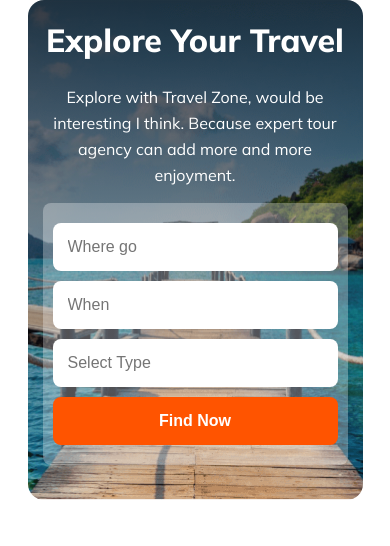
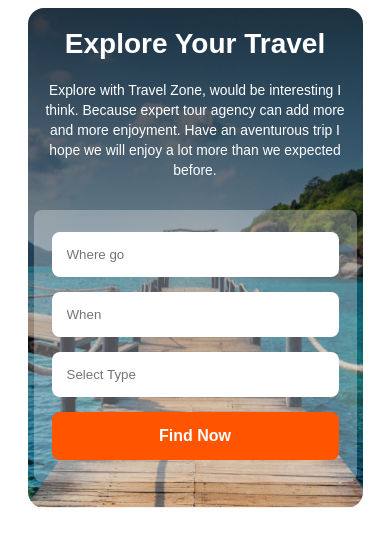
Before and after one commit to tanvir244/B9A2-Tourist-Zone, a plain HTML site: page index.html in a window 390 px wide. Drawn offline with Linux system fonts and the light colour scheme.

Commit message:
banner section completed with responsive

```diff
--- a/index.html
+++ b/index.html
@@ -33,7 +33,7 @@
                 <div class="banner-container">
                     <h1>Explore Your Travel</h1>
                     <p>
-                        Explore with Travel Zone, would be interesting I think. Because expert tour agency can add more and more enjoyment.
+                        Explore with Travel Zone, would be interesting I think. Because expert tour agency can add more and more enjoyment. Have an aventurous trip I hope we will enjoy a lot more than we expected before.
                     </p>
                     <div class="find-now">
                         <input type="text" name="" placeholder="Where go" id="">
--- a/style/style.css
+++ b/style/style.css
@@ -1,4 +1,4 @@
-/* Mulish google font */
+Mulish google font
 @import url('https://fonts.googleapis.com/css2?family=Mulish:wght@300;400;700;800&display=swap');
 
 /* common shared style */
@@ -10,57 +10,13 @@ body {
     font-family: 'Mulish', sans-serif;
 }
 .container {
-    width: 1170px;
+    max-width: 1170px;
     margin: auto;
 }
 
-/* header section */
-.header-section .logo {
-    display: flex;
-    align-items: center;
-}
-.header-section .logo h1 {
-    margin-left: 20px;
-    font-size: 2.25rem;
-    color: #131318;
-    font-weight: 800;
-}
-.header-section h1 span {
-    color: #FF5400;
-}
-nav {
-    display: flex;
-    justify-content: space-between;
-    padding: 50px 0px;
-}
-nav ul {
-    display: flex;
-    align-items: center;
-}
-nav ul li {
-    list-style: none;
-    margin-left: 44px;
-}
-nav ul li a {
-    text-decoration: none;
-    color: #424247;
-    font-size: 1.25rem;
-}
-.menu-icon {
-    display: flex;
-    align-items: center;
-}
-.menu-icon i{
-    color: #131318;
-    font-size: 2rem;
-}
-#menu-icon {
-    display: none;
-}
-
-/* banner */
+/* banner  */
 .banner {
-    /* width: 100%; */
+    width: 100%;
     height: 500px;
     background-image: linear-gradient(180deg, rgba(19, 19, 24, 0.80) 0%, rgba(19, 19, 24, 0.00) 100%), url('../Images/Group\ 13\ \(1\)\ \(1\).png');
     background-size: cover;
@@ -68,78 +24,70 @@ nav ul li a {
     border-radius: 16px;
 }
 .banner-container {
-    max-width: 1020px;
-    margin: auto;
     text-align: center;
-    padding-top: 120px;
+    color: #fff;
 }
 .banner-container h1 {
     font-size: 4rem;
+    color: #fff;
     font-weight: 800;
-    color: #FFF;
-    margin-bottom: 24px;
+    padding-top: 50px;
+    margin-top: 0px;
+    margin-bottom: 20px;
 }
 .banner-container p {
-    width: 770px;
+    width: 720px;
     margin: auto;
-    color: #FFF;
-    font-size: 1rem;
+    line-height: 26px;
     font-weight: 400;
-    line-height: 26px;
 }
 .find-now {
+    display: grid;
+    grid-template-columns: repeat(4, 1fr);
     width: 800px;
     margin: auto;
-    display: grid;
-    grid-template-columns: repeat(4, 1fr);
-    grid-gap: 20px;
-    justify-content: center;
-    margin-top: 40px;
+    padding: 22px 18px;
+    grid-gap: 15px;
     background: rgba(255, 255, 255, 0.30);
-    padding: 30px 45px;
+    border-radius: 8px;
+    margin-top: 50px;
+}
+.find-now input {
+    padding: 15px;
+    border: none;
     border-radius: 8px;
 }
-.find-now input {
-    border: none;
-    padding: 15px;
-    border-radius: 8px;
-    font-size: 1rem;
-    font-weight: 400;
-}
-.find-now input:nth-child(4) {
+.find-now input:last-child {
     cursor: pointer;
     background-color: #FF5400;
-    color: #FFF;
+    color: #fff;
     font-size: 1rem;
     font-weight: 700;
+    transition: .3s;
+}
+.find-now input:last-child:hover {
+    background-color: #fff;
+    color: #FF5400;
 }
 
 /* Responsive */
-/* banner section */
+/* banner */
 @media screen and (max-width: 600px) {
     .container {
         width: 335px;
     }
     .find-now {
-        width: 285px;
-        margin: auto;
-        padding: 20px 10px;
+        width: 287px;
         grid-template-columns: 1fr;
-        grid-gap: 10px;
-        margin-top: 15px;
+        margin-top: 30px;
     }
-    .banner {
-        width: 335px;
-        margin: auto;
-    }
-    .banner-container {
+    .banner-container h1 {
+        font-size: 1.75rem;
         padding-top: 20px;
     }
-    .banner-container h1 {
-        font-size: 2rem;
+    .banner-container p {
+        width: 300px;
+        font-size: .87rem;
+        line-height: 20px;
     }
-    .banner-container p {
-        width: 315px;
-    }
-
 }
```
